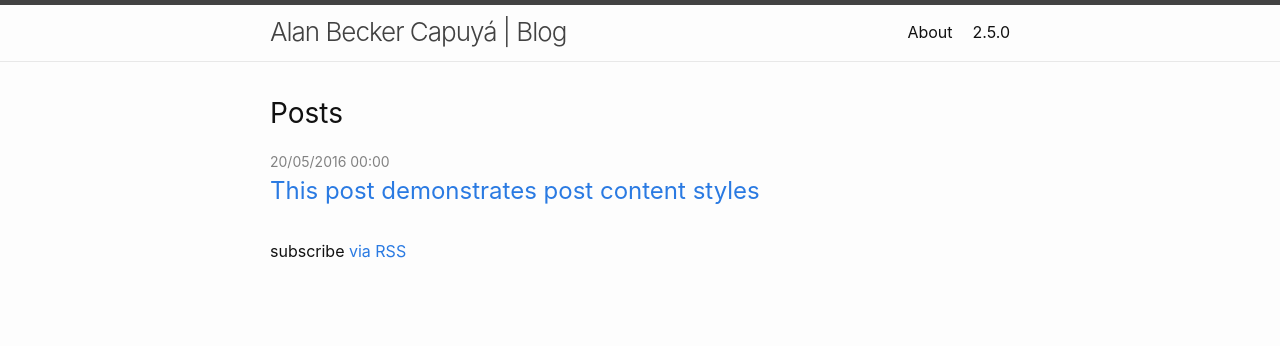
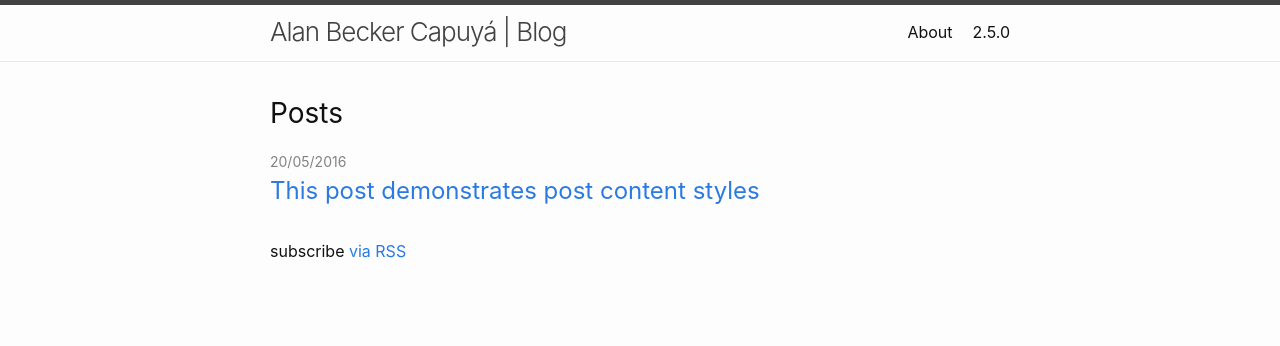
Before and after one commit to alandooz/blog, a Jekyll site: the page built from index.md, in a window 1280 px wide. Shown: the top 346 px of the page. Built offline with Jekyll 4.4.1, drawn with Linux system fonts in a browser that asks for light colours; part of the change alters nothing that is shown.

```diff
--- a/_config.yml
+++ b/_config.yml
@@ -33,7 +33,8 @@ show_excerpts: false # set to true to show excerpts on the homepage
 # refer to http://shopify.github.io/liquid/filters/date/ if you want to customize this
 minima:
   # date_format: "%b %-d, %Y"
-  date_format: "%d/%m/%Y %H:%M"
+  # date_format: "%d/%m/%Y %H:%M"
+  date_format: "%d/%m/%Y"
 
 # If you want to link only specific pages in your header, uncomment
 # this and add the path to the pages in order as they should show up
```
